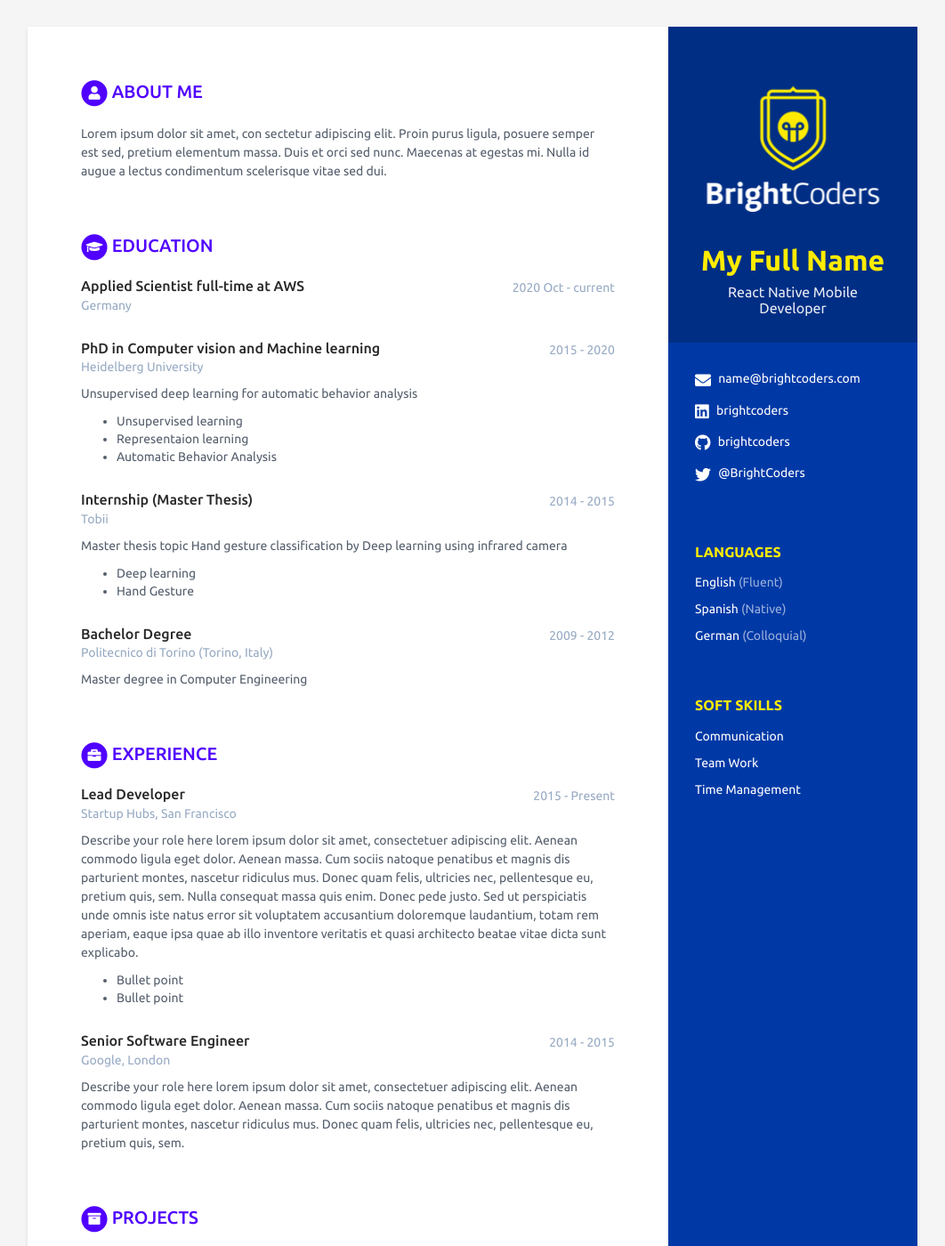
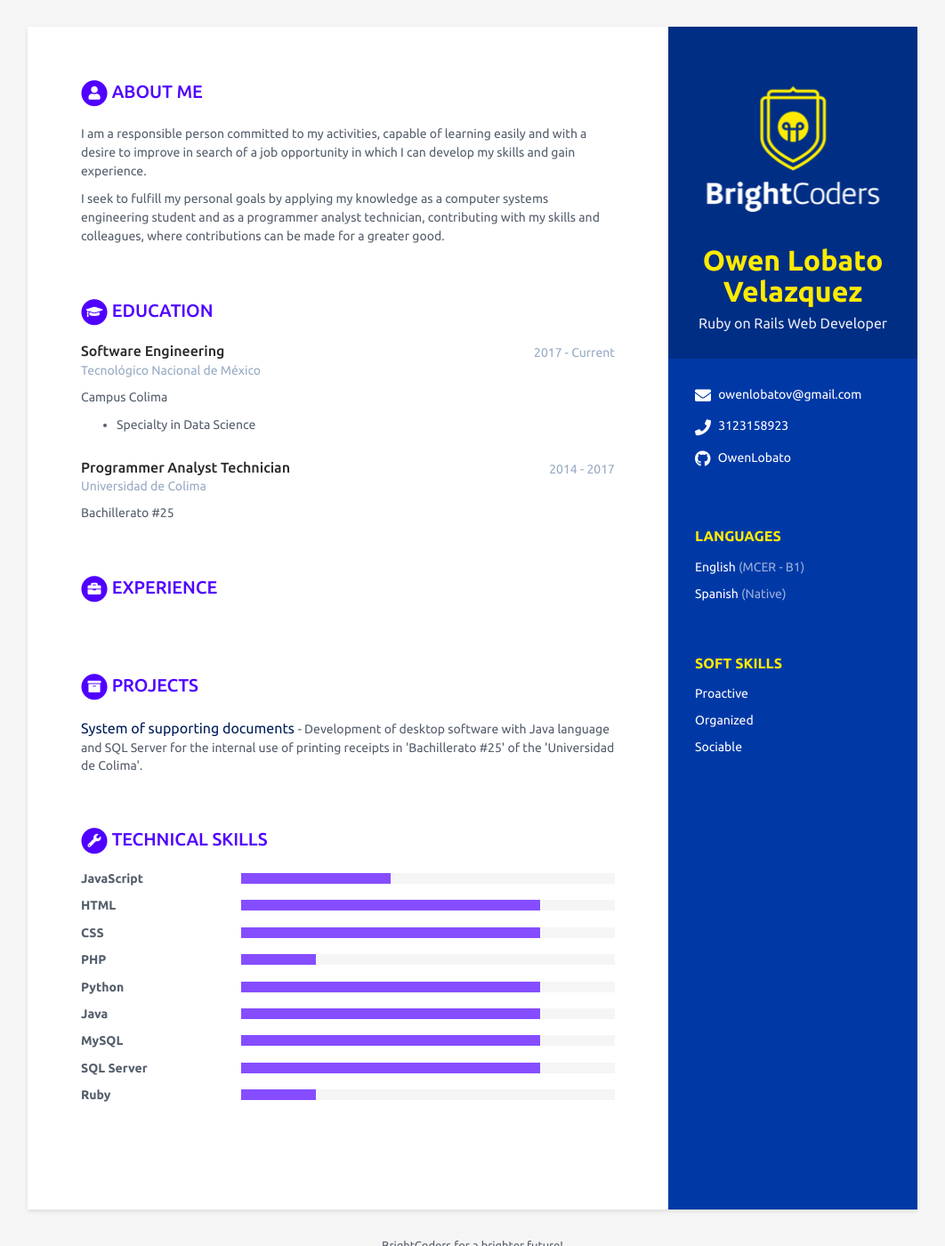
Before and after one commit to BC-MAY-21-ROR/scorecard-OwenLobato, a Jekyll site: the page built from index.html, in a window 1280 px wide and 1400 px high. Shown: the whole window at 89% size, without its empty margins (109-1171 px from the left). Built offline with Jekyll 4.4.1, drawn with Linux system fonts in a browser that asks for light colours; some of the changed text lies outside the part shown.

Commit message:
Updated information

```diff
--- a/_data/data.yml
+++ b/_data/data.yml
@@ -7,19 +7,19 @@ sidebar:
   education: False # NO MODIFICAR
 
   # Profile information
-  name: My Full Name # Nombre completo
-  tagline: React Native Mobile Developer # React Native Mobile Developer ó Ruby on Rails Web Developer Según sea el caso
+  name: Owen Lobato Velazquez # Nombre completo
+  tagline: Ruby on Rails Web Developer # React Native Mobile Developer ó Ruby on Rails Web Developer Según sea el caso
   avatar: escudo.png # No modificar
 
   # Actualiza tus datos de contacto
-  email: name@brightcoders.com
-  phone:
+  email: owenlobatov@gmail.com
+  phone: '3123158923'
   website: # No agregar http://
-  linkedin: brightcoders
-  github: brightcoders
+  linkedin:
+  github: OwenLobato
   gitlab:
   bitbucket:
-  twitter: '@BrightCoders'
+  twitter:
   stack-overflow: # Number/Username, e.g. 123456/alandoe
   codewars:
   goodreads: # Number-Username, e.g. 123456-alandoe
@@ -27,114 +27,61 @@ sidebar:
   # Actualiza según los idiomas y nieles que tienes. Agrega o Elimina según sea necesario.
   languages:
     - idiom: English
-      level: Fluent # Utiliza el resultado de tu examen oficial, o el nivel de acuerdo al modelo Dreyfus
+      level: MCER - B1 # Utiliza el resultado de tu examen oficial, o el nivel de acuerdo al modelo Dreyfus
 
     - idiom: Spanish
       level: Native # Utiliza el resultado de tu examen oficial, o el nivel de acuerdo al modelo Dreyfus
 
-    - idiom: German
-      level: Colloquial
-
   # Registra aquí tus soft skills. Agrega o elimina según sea necesario
   interests:
-    - item: Communication
+    - item: Proactive
       link: # dejar en blanco
 
-    - item: Team Work
+    - item: Organized
       link: # dejar en blanco
 
-    - item: Time Management
+    - item: Sociable
       link: # dejar en blanco
 
 # Registra aquí un resumen de tu perfil
 career-profile:
   title: About Me # NO MODIFICAR
   summary: |
-    Lorem ipsum dolor sit amet, con sectetur adipiscing elit. Proin purus ligula, posuere semper est sed, pretium elementum massa. Duis et orci sed nunc. Maecenas at egestas mi. Nulla id augue a lectus condimentum scelerisque vitae sed dui.
+    I am a responsible person committed to my activities, capable of learning easily and with a desire to improve in search of a job opportunity in which I can develop my skills and gain experience.
+
+    I seek to fulfill my personal goals by applying my knowledge as a computer systems engineering student and as a programmer analyst technician, contributing with my skills and colleagues, where contributions can be made for a greater good.
 
 # Registra aquí tus estudios. Agrega o elimina según sea necesario
 educationcomplete:
-  - degree: Applied Scientist full-time at AWS
-    university: Germany
-    time: 2020 Oct - current
+  - degree: Software Engineering
+    university: Tecnológico Nacional de México
+    time: 2017 - Current
     details: |
+      Campus Colima
 
-  - degree: PhD in Computer vision and Machine learning
-    university: Heidelberg University
-    time: 2015 - 2020
+        - Specialty in Data Science
+
+  - degree: Programmer Analyst Technician
+    university: Universidad de Colima
+    time: 2014 - 2017
     details: |
-      Unsupervised deep learning for automatic behavior analysis
-
-        - Unsupervised learning
-        - Representaion learning
-        - Automatic Behavior Analysis
-
-  - degree: Internship (Master Thesis)
-    university: Tobii
-    time: 2014 - 2015
-    details: |
-      Master thesis topic Hand gesture classification by Deep learning using infrared camera
-
-        - Deep learning
-        - Hand Gesture
-
-  - degree: Bachelor Degree
-    university: Politecnico di Torino (Torino, Italy)
-    time: 2009 - 2012
-    details: |
-      Master degree in Computer Engineering
+      Bachillerato \#25
 
 # Registra aquí tu experiencia. Agrega o elimina según sea necesario
 experiences:
-  - role: Lead Developer
-    time: 2015 - Present
-    company: Startup Hubs, San Francisco
+  - role:
+    time:
+    company:
     details: |
-      Describe your role here lorem ipsum dolor sit amet, consectetuer
-      adipiscing elit. Aenean commodo ligula eget dolor. Aenean massa.
-      Cum sociis natoque penatibus et magnis dis parturient montes,
-      nascetur ridiculus mus. Donec quam felis, ultricies nec,
-      pellentesque eu, pretium quis, sem. Nulla consequat massa quis
-      enim. Donec pede justo. Sed ut perspiciatis unde omnis iste natus
-      error sit voluptatem accusantium doloremque laudantium, totam rem
-      aperiam, eaque ipsa quae ab illo inventore veritatis et quasi
-      architecto beatae vitae dicta sunt explicabo.
-        - Bullet point
-        - Bullet point
 
-  - role: Senior Software Engineer
-    time: 2014 - 2015
-    company: Google, London
-    details: |
-      Describe your role here lorem ipsum dolor sit amet, consectetuer
-      adipiscing elit. Aenean commodo ligula eget dolor. Aenean massa.
-      Cum sociis natoque penatibus et magnis dis parturient montes,
-      nascetur ridiculus mus. Donec quam felis, ultricies nec,
-      pellentesque eu, pretium quis, sem.
 # Registra aquí los proyectos en los que has participado
 projects:
     title: Projects
 
     assignments:
-      - title: Velocity
+      - title: System of supporting documents
         link: "#hook"
-        tagline: "A responsive website template designed to help startups promote, market and sell their products."
-
-      - title: DevStudio
-        link: "#"
-        tagline: "A responsive website template designed to help web developers/designers market their services."
-
-      - title: Tempo
-        link: "#"
-        tagline: "A responsive website template designed to help startups promote their products or services and to attract users &amp; investors"
-
-      - title: Atom
-        link: "#"
-        tagline: "A comprehensive website template solution for startups/developers to market their mobile apps."
-
-      - title: Delta
-        link: "#"
-        tagline: "A responsive Bootstrap one page theme designed to help app developers promote their mobile apps"
+        tagline: "Development of desktop software with Java language and SQL Server for the internal use of printing receipts in 'Bachillerato #25' of the 'Universidad de Colima'."
 
 # Registra aquí tus habilidades técnicas, para level utiliza:
 # 20% para Novice
@@ -146,23 +93,32 @@ skills:
   title: Technical Skills # NO MODIFICAR
 
   toolset:
-    - name: Python
+    - name: JavaScript
+      level: 40%
+
+    - name: HTML
+      level: 80%
+
+    - name: CSS
+      level: 80%
+
+    - name: PHP
       level: 20%
 
-    - name: PyTorch
-      level: 40%
-
-    - name: Tensorflow
-      level: 60%
-
-    - name: Caffe
+    - name: Python
       level: 80%
 
-    - name: Matlab
-      level: 100%
+    - name: Java
+      level: 80%
 
-    - name: C/C++
-      level: 40%
+    - name: MySQL
+      level: 80%
+
+    - name: SQL Server
+      level: 80%
+
+    - name: Ruby
+      level: 20%
 
 # NO MODIFICAR
 footer: >
```
